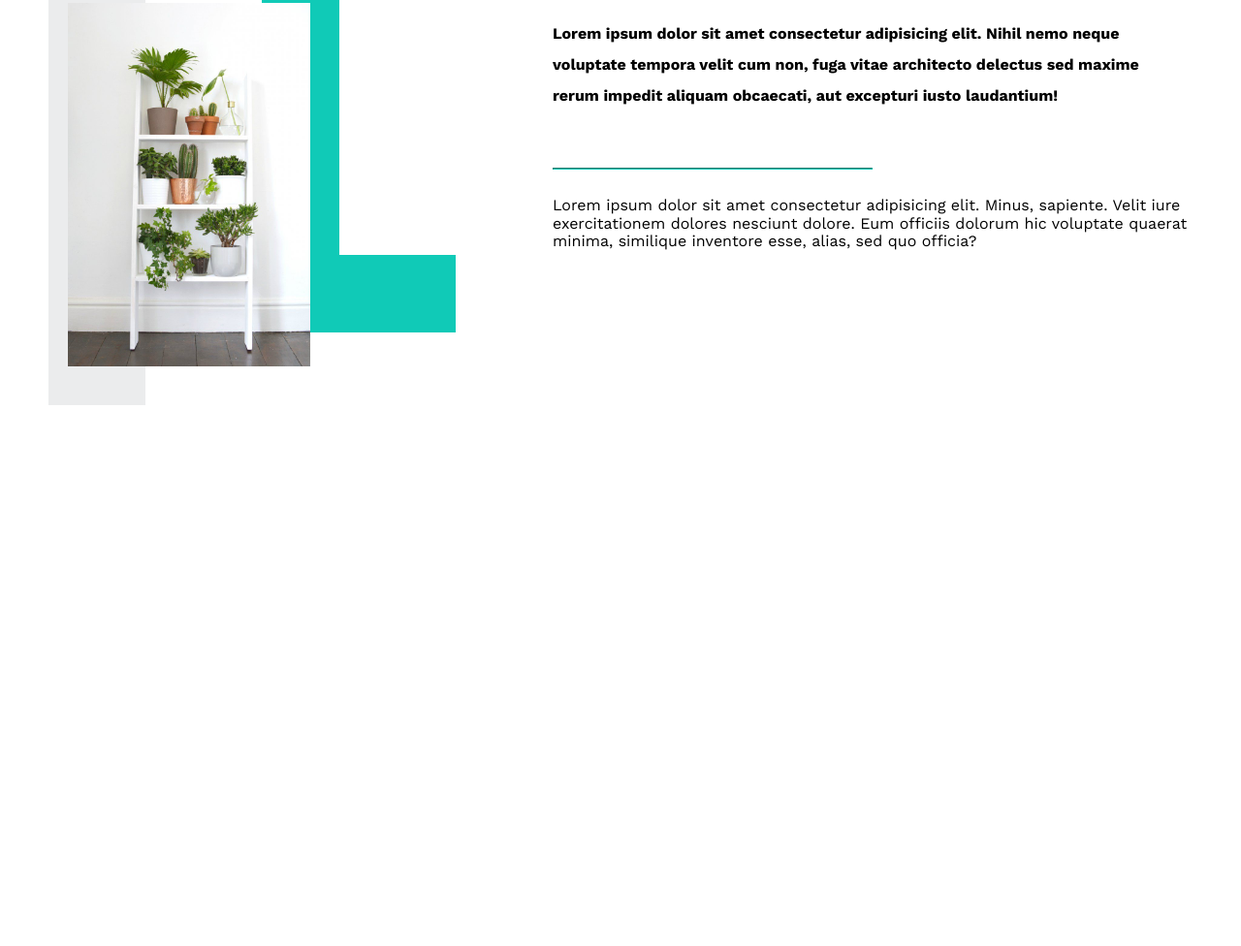
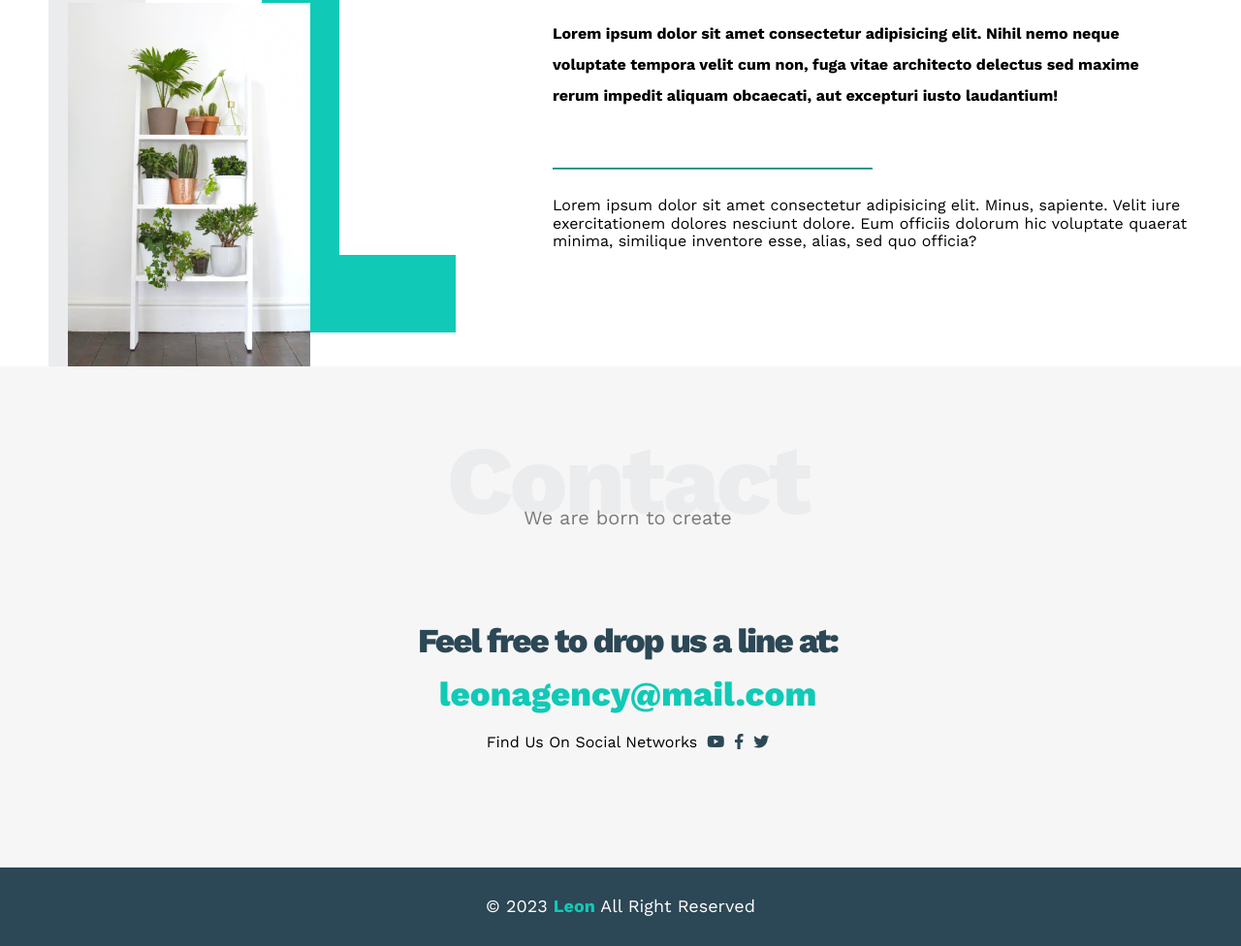
Before and after one commit to KyrilosNasr/html-css, a plain HTML site: page index.html in a window 1280 px wide. Shown: the part 2841-3817 px from the top of the page at 97% size. Before the commit the page ends 3259 px from the top, so only its background shows below. Drawn offline with nearby package versions, Linux system fonts and the light colour scheme.

Commit message:
[ADD]: added the contact section and footer

```diff
--- a/css/leon.css
+++ b/css/leon.css
@@ -406,3 +406,65 @@ about .about-content .text p:last-of-type {
   color: var(--p-color);
 }
 /* End About */
+
+/* Start Contact */
+.contact {
+  padding-top: var(--section-padding);
+  padding-bottom: var(--section-padding);
+  background-color: var(--section-background);
+}
+
+.contact .info {
+  padding-top: var(--section-padding);
+  padding-bottom: var(--section-padding);
+  text-align: center;
+}
+
+.contact .info .label {
+  font-size: 35px;
+  font-weight: 800;
+  color: var(--secondary-color);
+  letter-spacing: -2px;
+  margin-bottom: 15px;
+}
+
+.contact .info .link {
+  display: block;
+  font-size: 35px;
+  font-weight: 800;
+  color: var(--main-color);
+  text-decoration: none;
+}
+
+.contact .info .social {
+  display: flex;
+  justify-content: center;
+  margin-top: 20px;
+  font-size: 16px;
+}
+
+.contact .info .social i {
+  margin-left: 10px;
+  color: var(--secondary-color);
+}
+
+@media (max-width:767px){
+  .contact .info .link , .contact .info .label  {
+    font-size: 25px;
+  }
+}
+/* End Contact */
+
+/* Start Footer */
+.footer{
+  background-color: var(--secondary-color);
+  color: white;
+  padding: 30px 10px;
+  text-align: center;
+  font-size: 18px;
+}
+.footer span{
+  font-weight: bold;
+  color: var(--main-color);
+}
+/* End Footer */
--- a/index.html
+++ b/index.html
@@ -37,9 +37,9 @@
           </span>
           <ul>
             <li><a href="#services"> Services</a></li>
-            <li><a href="#services"> Portfolio</a></li>
-            <li><a href="#services"> About</a></li>
-            <li><a href="#services"> Contact</a></li>
+            <li><a href="#portfolio"> Portfolio</a></li>
+            <li><a href="#about"> About</a></li>
+            <li><a href="#contact"> Contact</a></li>
           </ul>
         </div>
       </div>
@@ -87,7 +87,7 @@
     <!-- End Features -->
 
     <!-- Start Services -->
-    <div class="services">
+    <div class="services" id="services">
       <div class="container">
         <h2 class="special-heading">Services</h2>
         <p>Don't be busy, be productive</p>
@@ -155,7 +155,7 @@
     <!-- End Services -->
 
     <!-- Start portfolio -->
-    <div class="portfolio">
+    <div class="portfolio" id="portfolio">
       <div class="container">
         <h2 class="special-heading">portfolio</h2>
         <p>If you do it right, it will last forever</p>
@@ -197,7 +197,7 @@
     <!-- End portfolio -->
 
     <!-- Start About -->
-    <div class="about">
+    <div class="about" id="about">
       <div class="container">
         <h2 class="special-heading">About</h2>
         <p>Less is more work</p>
@@ -224,5 +224,30 @@
       </div>
     </div>
     <!-- End About -->
+
+    <!-- Start Contact -->
+    <div class="contact" id="contact">
+      <div class="container">
+        <h2 class="special-heading">Contact</h2>
+        <p>We are born to create</p>
+        <div class="info">
+          <p class="label">Feel free to drop us a line at:</p>
+          <a class="link" href="mailto:leonagency@mail.com">leonagency@mail.com</a>
+
+          <div class="social">
+            Find Us On Social Networks
+            <i class="fab fa-youtube"></i>
+            <i class="fab fa-facebook-f"></i>
+            <i class="fab fa-twitter"></i>
+          </div>
+        </div>
+      </div>
+    </div>
+    <!-- End Contact -->
+    <!-- Start Footer -->
+    <div class="footer">
+     &copy; 2023 <span>Leon</span> All Right Reserved
+    </div>
+    <!-- End Footer -->
   </body>
 </html>
```
